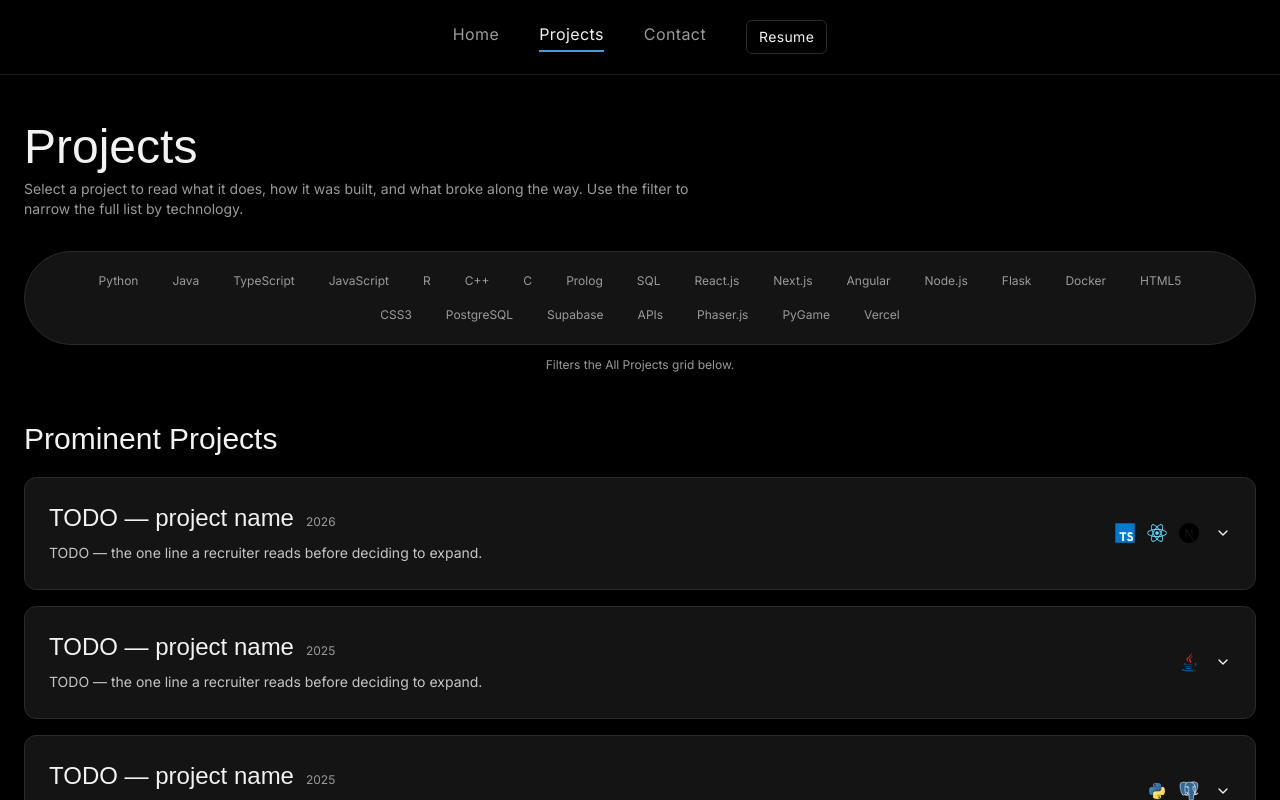
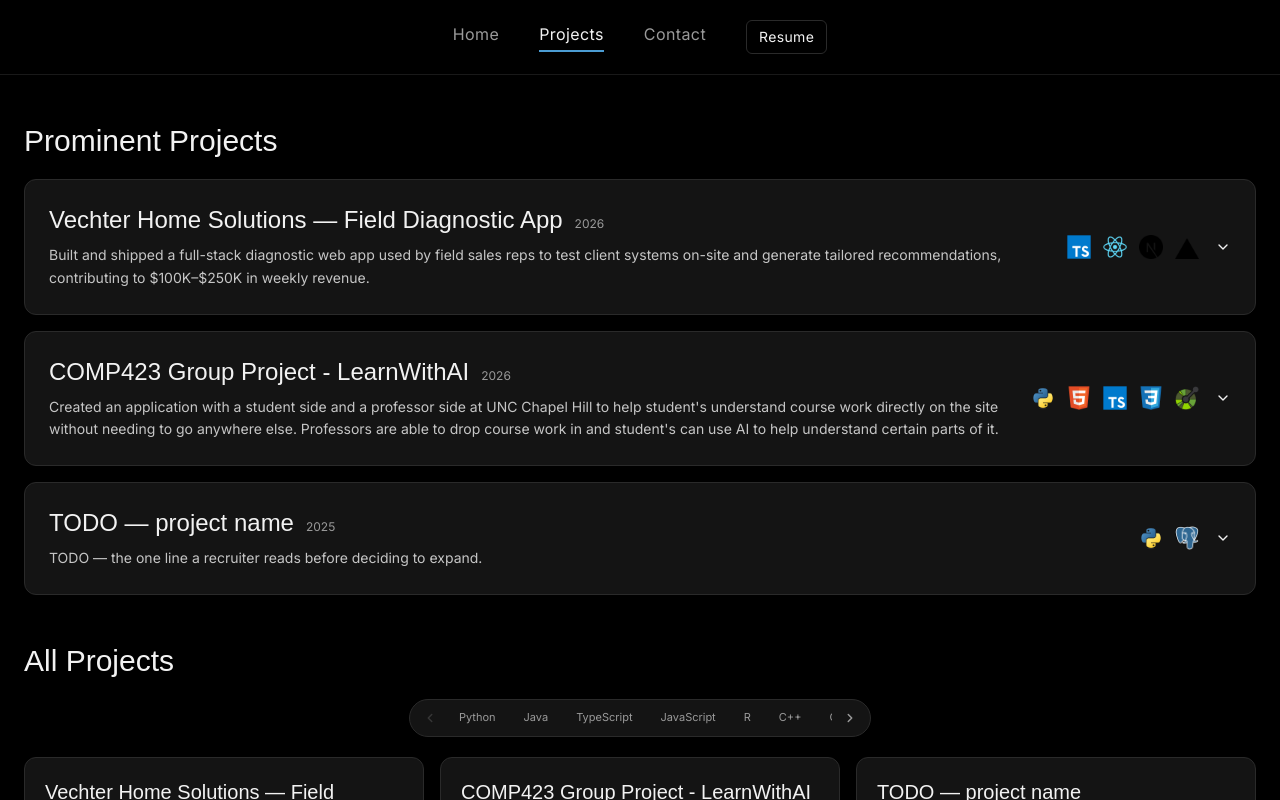
Before and after one commit to arob3303-unc/portfolio, a Next.js app: page /projects in a window 1280 px wide. Shown: the top 800 px of the page. Built offline with nearby package versions, Linux system fonts and the light colour scheme; a web font is replaced by a local one.

Commit message:
working on projects part... adding recent projects with up to date summaries.

```diff
--- a/src/app/Components/AllProjectsGrid.tsx
+++ b/src/app/Components/AllProjectsGrid.tsx
@@ -67,7 +67,9 @@ export default function AllProjectsGrid({ visible }: { visible: Project[] }) {
         from={entryMode === "load" ? FLY_CYCLE[i % FLY_CYCLE.length] : "none"}
         delay={entryMode === "load" ? loadDelay(i) : 0}
         hoverable={false}
-        className={`!p-0 aspect-square ${
+        // Content-sized with a floor, not aspect-square: a square cell is ~520px
+        // tall at three columns on a wide monitor, which is nearly all padding.
+        className={`!p-0 min-h-[170px] ${
           isOpen ? "ring-2 ring-inset ring-carolina" : ""
         }`}
       >
@@ -83,10 +85,10 @@ export default function AllProjectsGrid({ visible }: { visible: Project[] }) {
             onClick={() => (isOpen ? close(false) : setOpen(p.slug))}
             className="group/card flex h-full w-full flex-col p-5 text-left transition-colors duration-300 hover:bg-carolina hover:text-ink focus-visible:outline-none focus-visible:ring-2 focus-visible:ring-inset focus-visible:ring-carolina"
           >
-            <span className="font-display text-base leading-tight text-chalk transition-colors duration-300 group-hover/card:text-ink sm:text-lg">
+            <span className="font-display text-lg leading-tight text-chalk transition-colors duration-300 group-hover/card:text-ink sm:text-xl">
               {p.title}
             </span>
-            <span className="mt-2 text-xs leading-relaxed text-ash transition-colors duration-300 group-hover/card:text-ink/70">
+            <span className="mt-2 text-sm leading-relaxed text-ash transition-colors duration-300 group-hover/card:text-ink/70">
               {p.summary}
             </span>
             <span className="mt-auto flex items-center justify-between gap-3 pt-4">
--- a/src/app/Components/ProjectDetail.tsx
+++ b/src/app/Components/ProjectDetail.tsx
@@ -38,9 +38,9 @@ export function TechLogos({ tech }: { tech: Tech[] }) {
           key={t.label}
           src={t.src as string}
           alt={t.label}
-          width={20}
-          height={20}
-          className="h-5 w-5 object-contain"
+          width={26}
+          height={26}
+          className="h-6 w-6 object-contain"
         />
       ))}
     </>
--- a/src/app/Components/ProjectsExplorer.tsx
+++ b/src/app/Components/ProjectsExplorer.tsx
@@ -39,14 +39,6 @@ export default function ProjectsExplorer() {
 
   return (
     <div className="flex flex-col gap-12">
-      <TechFilter
-        selected={selected}
-        onToggle={toggle}
-        onClear={() => setSelected(new Set())}
-        shown={visible.length}
-        total={projects.length}
-      />
-
       <section>
         <SectionTitle>Prominent Projects</SectionTitle>
         <ProminentProjects />
@@ -54,7 +46,17 @@ export default function ProjectsExplorer() {
 
       <section>
         <SectionTitle>All Projects</SectionTitle>
-        <AllProjectsGrid visible={visible} />
+        {/* Sits with what it filters, so it needs no caption explaining itself. */}
+        <TechFilter
+          selected={selected}
+          onToggle={toggle}
+          onClear={() => setSelected(new Set())}
+          shown={visible.length}
+          total={projects.length}
+        />
+        <div className="mt-5">
+          <AllProjectsGrid visible={visible} />
+        </div>
       </section>
     </div>
   );
--- a/src/app/Components/TechFilter.tsx
+++ b/src/app/Components/TechFilter.tsx
@@ -1,5 +1,7 @@
 "use client";
 
+import type React from "react";
+import { useCallback, useEffect, useRef, useState } from "react";
 import { FILTER_TECH } from "../data/projects";
 
 type Props = {
@@ -10,9 +12,41 @@ type Props = {
   total: number;
 };
 
+function Arrow({
+  dir,
+  disabled,
+  onClick,
+}: {
+  dir: "left" | "right";
+  disabled: boolean;
+  onClick: () => void;
+}) {
+  return (
+    <button
+      type="button"
+      onClick={onClick}
+      disabled={disabled}
+      aria-label={dir === "left" ? "Scroll filters left" : "Scroll filters right"}
+      className="grid h-6 w-6 shrink-0 place-items-center rounded-full text-ash transition-colors hover:text-chalk focus-visible:outline-none focus-visible:ring-2 focus-visible:ring-carolina disabled:pointer-events-none disabled:opacity-25"
+    >
+      <svg viewBox="0 0 24 24" aria-hidden="true" className="h-3.5 w-3.5">
+        <path
+          d={dir === "left" ? "M15 6l-6 6 6 6" : "M9 6l6 6-6 6"}
+          fill="none"
+          stroke="currentColor"
+          strokeWidth="2.5"
+          strokeLinecap="round"
+          strokeLinejoin="round"
+        />
+      </svg>
+    </button>
+  );
+}
+
 /**
- * The stadium pill from the wireframe. Multi-select, AND logic: a project has
- * to carry every checked tag. Filters the All Projects grid only.
+ * A compact stadium rail of tech chips. Only a handful are visible at once —
+ * the rest scroll horizontally, and chips stay checkable while you scroll.
+ * Multi-select, AND logic: a project has to carry every checked tag.
  */
 export default function TechFilter({
   selected,
@@ -21,12 +55,106 @@ export default function TechFilter({
   shown,
   total,
 }: Props) {
+  const rail = useRef<HTMLDivElement>(null);
+  const [atStart, setAtStart] = useState(true);
+  const [atEnd, setAtEnd] = useState(false);
+
+  const sync = useCallback(() => {
+    const el = rail.current;
+    if (!el) return;
+    // 1px of slack: fractional scroll widths never land exactly on the end.
+    setAtStart(el.scrollLeft <= 1);
+    setAtEnd(el.scrollLeft + el.clientWidth >= el.scrollWidth - 1);
+  }, []);
+
+  useEffect(() => {
+    sync();
+    const el = rail.current;
+    if (!el) return;
+    const ro = new ResizeObserver(sync);
+    ro.observe(el);
+    return () => ro.disconnect();
+  }, [sync]);
+
+  const nudge = (by: number) =>
+    rail.current?.scrollBy({
+      left: by,
+      behavior: window.matchMedia("(prefers-reduced-motion: reduce)").matches
+        ? "auto"
+        : "smooth",
+    });
+
+  /* Click-and-drag to scroll the rail. Mouse only — touch and pen already get
+     native momentum scrolling, and capturing those would take it away. */
+  const drag = useRef({ active: false, startX: 0, startLeft: 0, moved: false });
+  const suppressClick = useRef(false);
+
+  const onPointerDown = (e: React.PointerEvent<HTMLDivElement>) => {
+    const el = rail.current;
+    if (e.pointerType !== "mouse" || !el) return;
+    drag.current = {
+      active: true,
+      startX: e.clientX,
+      startLeft: el.scrollLeft,
+      moved: false,
+    };
+    // Deliberately NOT capturing the pointer here: an active pointer capture
+    // retargets the follow-up `click` to this rail, so chips would never
+    // receive it. Capture is taken lazily below, once a real drag begins.
+  };
+
+  const onPointerMove = (e: React.PointerEvent<HTMLDivElement>) => {
+    const d = drag.current;
+    const el = rail.current;
+    if (!d.active || !el) return;
+    const dx = e.clientX - d.startX;
+    // A few pixels of slop, so a slightly shaky click still toggles a chip.
+    if (!d.moved && Math.abs(dx) > 4) {
+      d.moved = true;
+      // Now that it is a drag and not a click, capture so it keeps tracking
+      // when the cursor leaves the rail.
+      el.setPointerCapture(e.pointerId);
+    }
+    if (d.moved) el.scrollLeft = d.startLeft - dx;
+  };
+
+  const onPointerUp = (e: React.PointerEvent<HTMLDivElement>) => {
+    if (!drag.current.active) return;
+    const dragged = drag.current.moved;
+    drag.current.active = false;
+    const el = rail.current;
+    if (el?.hasPointerCapture(e.pointerId)) el.releasePointerCapture(e.pointerId);
+    if (!dragged) return;
+    // Swallow the click this drag is about to produce, so releasing on top of
+    // a chip doesn't toggle it. Cleared next tick if no click follows.
+    suppressClick.current = true;
+    setTimeout(() => {
+      suppressClick.current = false;
+    }, 0);
+  };
+
   return (
-    <div className="flex flex-col items-center gap-3">
+    <div className="flex flex-wrap items-center justify-center gap-x-4 gap-y-2">
+      <div className="flex max-w-full items-center gap-1.5 rounded-full border border-edge bg-tile py-1.5 pl-2 pr-2">
+        <Arrow dir="left" disabled={atStart} onClick={() => nudge(-200)} />
+
         <div
+          ref={rail}
+          onScroll={sync}
+          onPointerDown={onPointerDown}
+          onPointerMove={onPointerMove}
+          onPointerUp={onPointerUp}
+          onPointerCancel={() => (drag.current.active = false)}
+          onClickCapture={(e) => {
+            if (!suppressClick.current) return;
+            e.preventDefault();
+            e.stopPropagation();
+          }}
           role="group"
-        aria-label="Filter All Projects by technology"
-        className="flex flex-wrap items-center justify-center gap-2 rounded-full border border-edge bg-tile px-5 py-4 sm:px-7"
+          aria-label="Filter by technology"
+          // ~5 chips wide; the rest scroll. Scrollbar hidden — the arrows, the
+          // grab cursor and the cut-off chip at the edge are the affordance.
+          className="flex w-[19rem] cursor-grab select-none items-center gap-1.5 overflow-x-auto [scrollbar-width:none] active:cursor-grabbing sm:w-[24rem] [&::-webkit-scrollbar]:hidden"
         >
           {FILTER_TECH.map((t) => {
             const on = selected.has(t.label);
@@ -36,7 +164,7 @@ export default function TechFilter({
                 type="button"
                 aria-pressed={on}
                 onClick={() => onToggle(t.label)}
-              className={`rounded-full border px-3 py-1.5 text-xs leading-none transition-colors duration-200 focus-visible:outline-none focus-visible:ring-2 focus-visible:ring-carolina focus-visible:ring-offset-2 focus-visible:ring-offset-ink ${
+                className={`shrink-0 rounded-full border px-2.5 py-1 text-[11px] leading-none transition-colors duration-200 focus-visible:outline-none focus-visible:ring-2 focus-visible:ring-carolina ${
                   on
                     ? "border-carolina bg-carolina font-medium text-ink"
                     : "border-transparent text-ash hover:bg-tile-hi hover:text-chalk"
@@ -48,23 +176,21 @@ export default function TechFilter({
           })}
         </div>
 
-      {/* The bar sits above Prominent Projects but does not filter it, so say so. */}
+        <Arrow dir="right" disabled={atEnd} onClick={() => nudge(200)} />
+      </div>
+
+      {selected.size > 0 && (
         <p className="text-xs text-ash">
-        {selected.size === 0 ? (
-          "Filters the All Projects grid below."
-        ) : (
-          <>
-            Showing {shown} of {total} in All Projects.{" "}
+          {shown} of {total}.{" "}
           <button
             type="button"
             onClick={onClear}
             className="text-carolina underline underline-offset-4 transition-opacity hover:opacity-80 focus-visible:outline-none focus-visible:ring-2 focus-visible:ring-carolina"
           >
-              Clear filters
+            Clear
           </button>
-          </>
+        </p>
       )}
-      </p>
 
       <p className="sr-only" aria-live="polite">
         {shown} of {total} projects shown.
--- a/src/app/data/projects.ts
+++ b/src/app/data/projects.ts
@@ -72,29 +72,58 @@ export const projects: Project[] = [
      ───────────────────────────────────────────────────────────────────── */
   {
     slug: "featured-1",
-    title: "TODO — project name",
-    summary: "TODO — the one line a recruiter reads before deciding to expand.",
+    title: "Vechter Home Solutions — Field Diagnostic App",
+    summary: "Built and shipped a full-stack diagnostic web app used by field sales reps to test client systems on-site and generate tailored recommendations, contributing to $100K–$250K in weekly revenue.",
     year: "2026",
     featured: true,
-    tech: [TECH.ts, TECH.react, TECH.next],
+    tech: [
+      TECH.ts,
+      TECH.react,
+      TECH.next,
+      TECH.vercel
+    ],
+    problem: "Reps visiting homes had no fast way to actually test a homeowner's existing solar output or backup power setup — they were relying on guesswork or manual paperwork, which slowed down the sales process and led to mismatched recommendations.",
+    role: "Designed and built the application end-to-end: the on-site diagnostic test flows for solar and backup power systems, the logic that flags problems in a homeowner's current setup, and the recommendation output reps use to close the sale during the visit.",
+    challenge: "The test calulations. A lot of inaccuracies when it came to calculating the data user's inputted.",
+    outcome: "Deployed to the sales team and used on every in-home visit. Directly tied to $100k–$250k in weekly revenue by giving reps a data-backed pitch instead of a generic one.",
+    bullets: [],
+    links: [
+      {
+        href: "https://solar-testing-site.vercel.app",
+        label: "Website Link",
+      },
+    ],
+  },
+  {
+    slug: "featured-2",
+    title: "COMP423 Group Project - LearnWithAI",
+    summary: "Created an application with a student side and a professor side at UNC Chapel Hill to help student's understand course work directly on the site without needing to go anywhere else. Professors are able to drop course work in and student's can use AI to help understand certain parts of it.",
+    year: "2026",
+    featured: true,
+    tech: [
+      TECH.python,
+      TECH.sql,
+      TECH.docker,
+      TECH.html,
+      TECH.ts,
+      TECH.css,
+      TECH.api,
+    ],
     problem: "TODO — what problem did this solve, and for whom?",
     role: "TODO — what specifically did you build?",
     challenge: "TODO — the hardest thing you hit, and how you got past it.",
     outcome: "TODO — what shipped, who used it, what it measurably did.",
     bullets: [],
-  },
-  {
-    slug: "featured-2",
-    title: "TODO — project name",
-    summary: "TODO — the one line a recruiter reads before deciding to expand.",
-    year: "2025",
-    featured: true,
-    tech: [TECH.java, TECH.sql, TECH.docker],
-    problem: "TODO — what problem did this solve, and for whom?",
-    role: "TODO — what specifically did you build?",
-    challenge: "TODO — the hardest thing you hit, and how you got past it.",
-    outcome: "TODO — what shipped, who used it, what it measurably did.",
-    bullets: [],
+    links: [
+      {
+        href: "https://github.com/comp423-26s/learn-with-ai-team-f4",
+        label: "GitHub Repo Link",
+      },
+      {
+        href: "https://www.youtube.com/watch?v=geon3StgtOA",
+        label: "Youtube Demo"
+      }
+    ],
   },
   {
     slug: "featured-3",
@@ -108,6 +137,7 @@ export const projects: Project[] = [
     challenge: "TODO — the hardest thing you hit, and how you got past it.",
     outcome: "TODO — what shipped, who used it, what it measurably did.",
     bullets: [],
+
   },
 
   /* ── Real projects ───────────────────────────────────────────────────── */
--- a/src/app/projects/page.tsx
+++ b/src/app/projects/page.tsx
@@ -10,13 +10,8 @@ export const metadata: Metadata = {
 export default function ProjectsPage() {
   return (
     <section>
-      <h1 className="mb-2 font-display text-4xl text-chalk sm:text-5xl">
-        Projects
-      </h1>
-      <p className="mb-8 max-w-2xl text-sm text-ash">
-        Select a project to read what it does, how it was built, and what broke
-        along the way. Use the filter to narrow the full list by technology.
-      </p>
+      {/* Visually dropped at Austin's request; kept for document outline. */}
+      <h1 className="sr-only">Projects</h1>
       <ProjectsExplorer />
     </section>
   );
```
Lines whose indentation alone changed are shown as unchanged.
